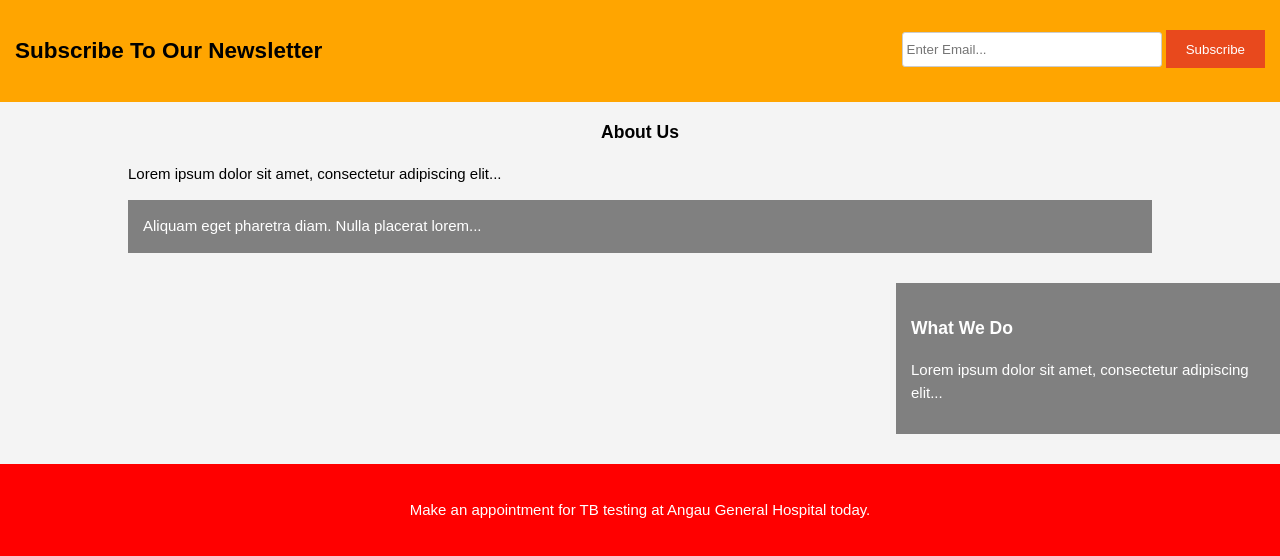
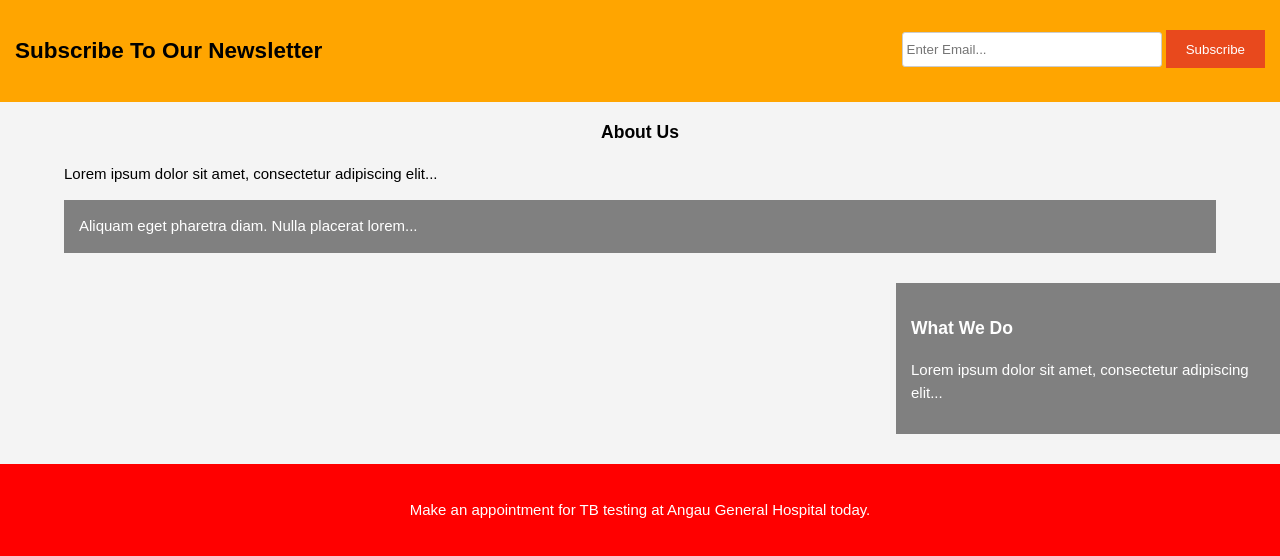
Before and after one commit to rardiva/angautbward, a PHP site: page /about.html in a window 1280 px wide. Shown: the part 135-691 px from the top of the page. Run offline with PHP 8.4, Linux system fonts and the light colour scheme.

Commit message:
Update style.css

```diff
--- a/css/style.css
+++ b/css/style.css
@@ -161,10 +161,10 @@ aside#sidebar .quote input, aside#sidebar .quote textarea{
 
 /* Main-col */
 article#main-col{
-  margin-left:10%;
-  margin-right:10%;
+  margin-left:5%;
+  margin-right:5%;
   float: center;
-  width:80%;
+  width:,90%;
 }
 
 /* Services */
```
